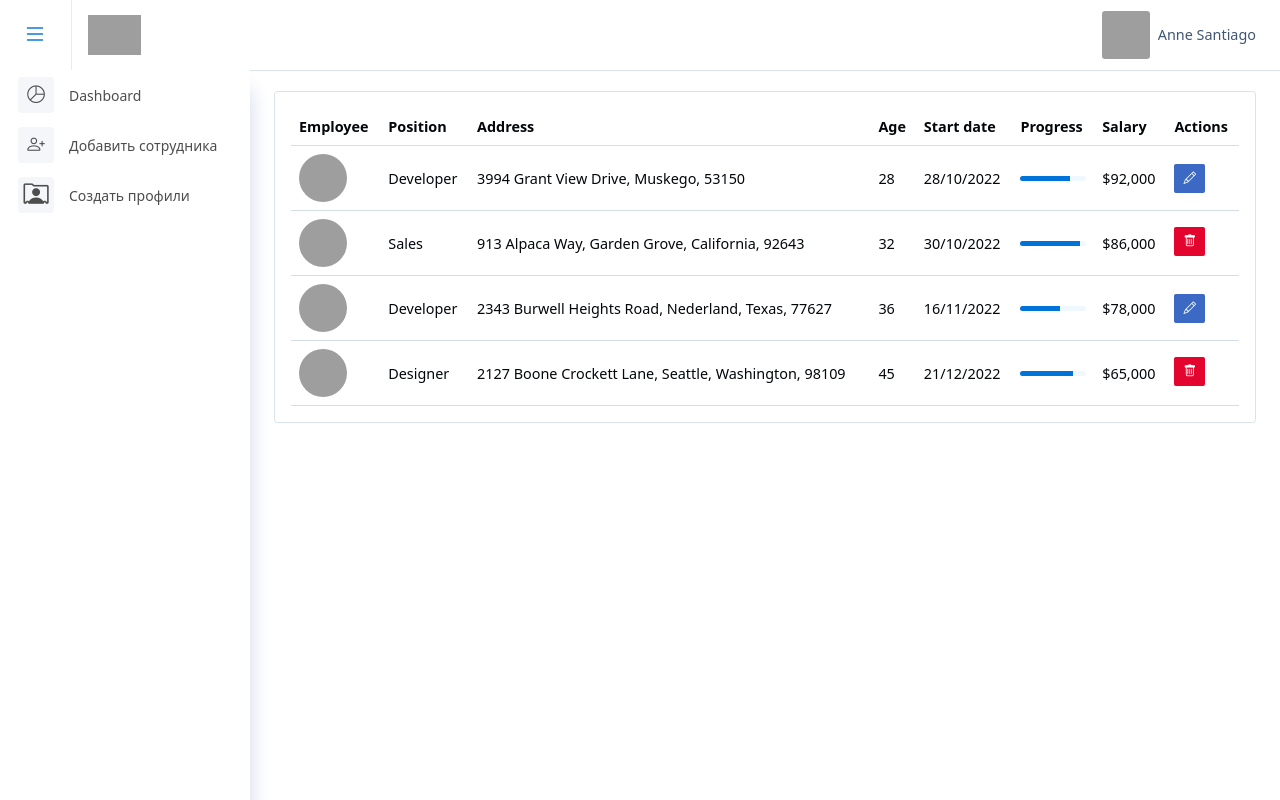
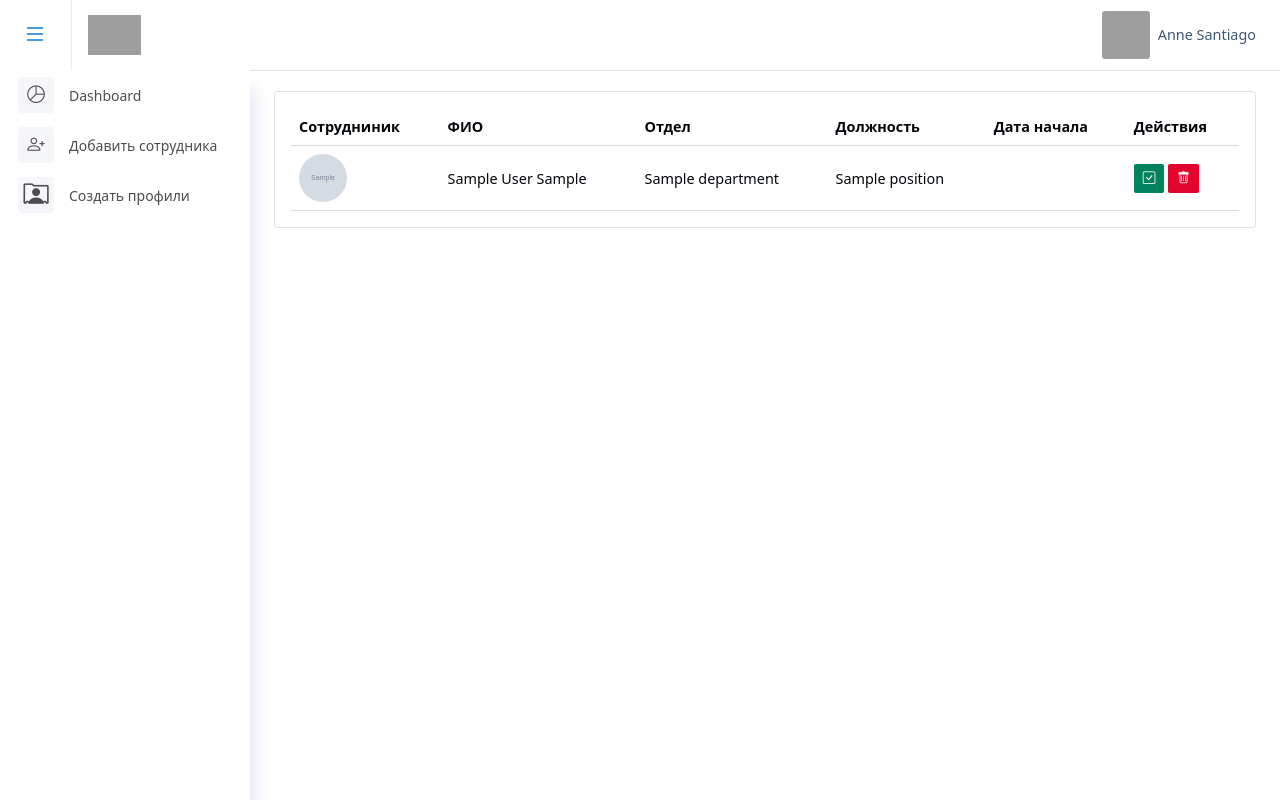
Before and after one commit to ZiganshinIB/intellect_corp, a Django app: page /tasker/create_profile/ in a window 1280 px wide. Run offline with Django 4.2, Linux system fonts and the light colour scheme; tables that the repository leaves empty hold one stand-in row (values such as "Sample post"); grey boxes marked "Sample" are stand-in pictures; parts of the project's set-up code (start-up, migrations or seed data) failed here and were passed over; some libraries are stand-ins or nearby versions; grey boxes are pictures that could not be loaded.

Commit message:
Refract List Profile

```diff
--- a/icorp/tasker/templates/tasker/create_profile_list.html
+++ b/icorp/tasker/templates/tasker/create_profile_list.html
@@ -14,104 +14,41 @@
             <table class="table align-middle table-hover m-0">
               <thead>
               <tr>
-                <th scope="col">Employee</th>
-                <th scope="col">Position</th>
-                <th scope="col">Address</th>
-                <th scope="col">Age</th>
-                <th scope="col">Start date</th>
-                <th scope="col">Progress</th>
-                <th scope="col">Salary</th>
-                <th scope="col">Actions</th>
+                <th scope="col">Сотрудниник</th>
+                <th scope="col">ФИО</th>
+                <th scope="col">Отдел</th>
+                <th scope="col">Должность</th>
+                <th scope="col">Дата начала</th>
+                <th scope="col">Действия</th>
               </tr>
               </thead>
               <tbody>
+              {% for profile in profiles %}
               <tr>
+                <!-- Фото -->
                 <th scope="row">
+                  {% if profile.photo %}
+                  <img class="rounded-circle img-3x me-2" src="{{ profile.photo.url }}" alt="Bootstrap Gallery">
+                  {% else %}
                   <img class="rounded-circle img-3x me-2" src="assets/images/user.png" alt="Bootstrap Gallery">
+                  {% endif %}
                 </th>
-                <td>Developer</td>
-                <td>3994 Grant View Drive, Muskego, 53150</td>
-                <td>28</td>
-                <td>28/10/2022</td>
+                <!-- ФИО -->
+                <td>{{ profile.full_name }}</td>
+                <!-- Отдел -->
+                <td>{{ profile.position.department.name }}</td>
+                <!-- Должность -->
+                <td>{{ profile.position.name }}</td>
+                <!-- Дата начала работы -->
+                <td>{{ profile.position.data_start_work|date:"d.m.Y" }}</td>
                 <td>
-                  <div class="progress small">
-                    <div class="progress-bar" role="progressbar" style="width: 75%" aria-valuenow="75" aria-valuemin="0"
-                         aria-valuemax="100"></div>
-                  </div>
-                </td>
-                <td>$92,000</td>
-                <td>
-                  <a class="btn btn-info btn-sm" href="#"><i class="bi bi-pencil"></i>
+                  <a class="btn btn-success btn-sm" href="#"><i class="bi bi-check-square"></i>
+                  </a>
+                  <a class="btn btn-danger  btn-sm" href="#"><i class="bi bi-trash"></i>
                   </a>
                 </td>
               </tr>
-              <tr>
-                <th scope="row">
-                  <img class="rounded-circle img-3x me-2" src="assets/images/user2.png" alt="Bootstrap Gallery">
-                </th>
-                <td>Sales</td>
-                <td>
-                  913 Alpaca Way, Garden Grove, California, 92643
-                </td>
-                <td>32</td>
-                <td>30/10/2022</td>
-                <td>
-                  <div class="progress small">
-                    <div class="progress-bar" role="progressbar" style="width: 90%" aria-valuenow="90" aria-valuemin="0"
-                         aria-valuemax="100"></div>
-                  </div>
-                </td>
-                <td>$86,000</td>
-                <td>
-                  <a class="btn btn-danger btn-icon btn-sm mb-1" href="#"><i class="bi bi-trash"></i>
-                  </a>
-                </td>
-              </tr>
-              <tr>
-                <th scope="row">
-                  <img class="rounded-circle img-3x me-2" src="assets/images/user3.png" alt="Bootstrap Gallery">
-                </th>
-                <td>Developer</td>
-                <td>
-                  2343 Burwell Heights Road, Nederland, Texas, 77627
-                </td>
-                <td>36</td>
-                <td>16/11/2022</td>
-                <td>
-                  <div class="progress small">
-                    <div class="progress-bar" role="progressbar" style="width: 60%" aria-valuenow="60" aria-valuemin="0"
-                         aria-valuemax="100"></div>
-                  </div>
-                </td>
-                <td>$78,000</td>
-                <td>
-                  <a class="btn btn-info btn-sm" href="#"><i class="bi bi-pencil"></i>
-                  </a>
-                </td>
-              </tr>
-              <tr>
-                <th scope="row">
-                  <img class="rounded-circle img-3x me-2" src="assets/images/user4.png" alt="Bootstrap Gallery">
-                </th>
-                <td>Designer</td>
-                <td>
-                  2127 Boone Crockett Lane, Seattle, Washington,
-                  98109
-                </td>
-                <td>45</td>
-                <td>21/12/2022</td>
-                <td>
-                  <div class="progress small">
-                    <div class="progress-bar" role="progressbar" style="width: 80%" aria-valuenow="80" aria-valuemin="0"
-                         aria-valuemax="100"></div>
-                  </div>
-                </td>
-                <td>$65,000</td>
-                <td>
-                  <a class="btn btn-danger btn-icon btn-sm mb-1" href="#"><i class="bi bi-trash"></i>
-                  </a>
-                </td>
-              </tr>
+              {% endfor %}
               </tbody>
             </table>
           </div>
--- a/icorp/tasker/views.py
+++ b/icorp/tasker/views.py
@@ -1,5 +1,12 @@
 from django.shortcuts import render
 
+from worker.models import Profile
 
 def create_profile_list(request):
-    return render(request, 'tasker/create_profile_list.html')
+    profiles = Profile.objects.all()
+    context = {'profiles': profiles,
+               'section': 'create_profile'}
+    return render(
+        request,
+        template_name='tasker/create_profile_list.html',
+        context=context)
--- a/icorp/worker/models.py
+++ b/icorp/worker/models.py
@@ -121,6 +121,9 @@ class Profile(models.Model):
                                 on_delete=models.CASCADE,
                                 related_name="profile",
                                 verbose_name="Пользователь")
+    # отчество
+    patronymic = models.CharField(max_length=100, null=True, blank=True, verbose_name="Отчество")
+
     photo = models.ImageField(upload_to="media/users/%Y/%m/%d/",
                               verbose_name="Фото",
                               default="media/profile_default.jpg",
@@ -150,6 +153,9 @@ class Profile(models.Model):
                               related_name="profiles",
                               verbose_name="Руководитель")
     status = models.CharField(max_length=3, choices=STATUS, default='crt', verbose_name="Статус")
+
+    def full_name(self):
+        return self.user.first_name + " " + self.user.last_name  + f" {self.patronymic}" if self.patronymic else ""
 
     def delete(self, *args, **kwargs):
         self.photo.delete()
```
Also changed, not shown: icorp/worker/migrations/0008_profile_patronymic.py (added).
